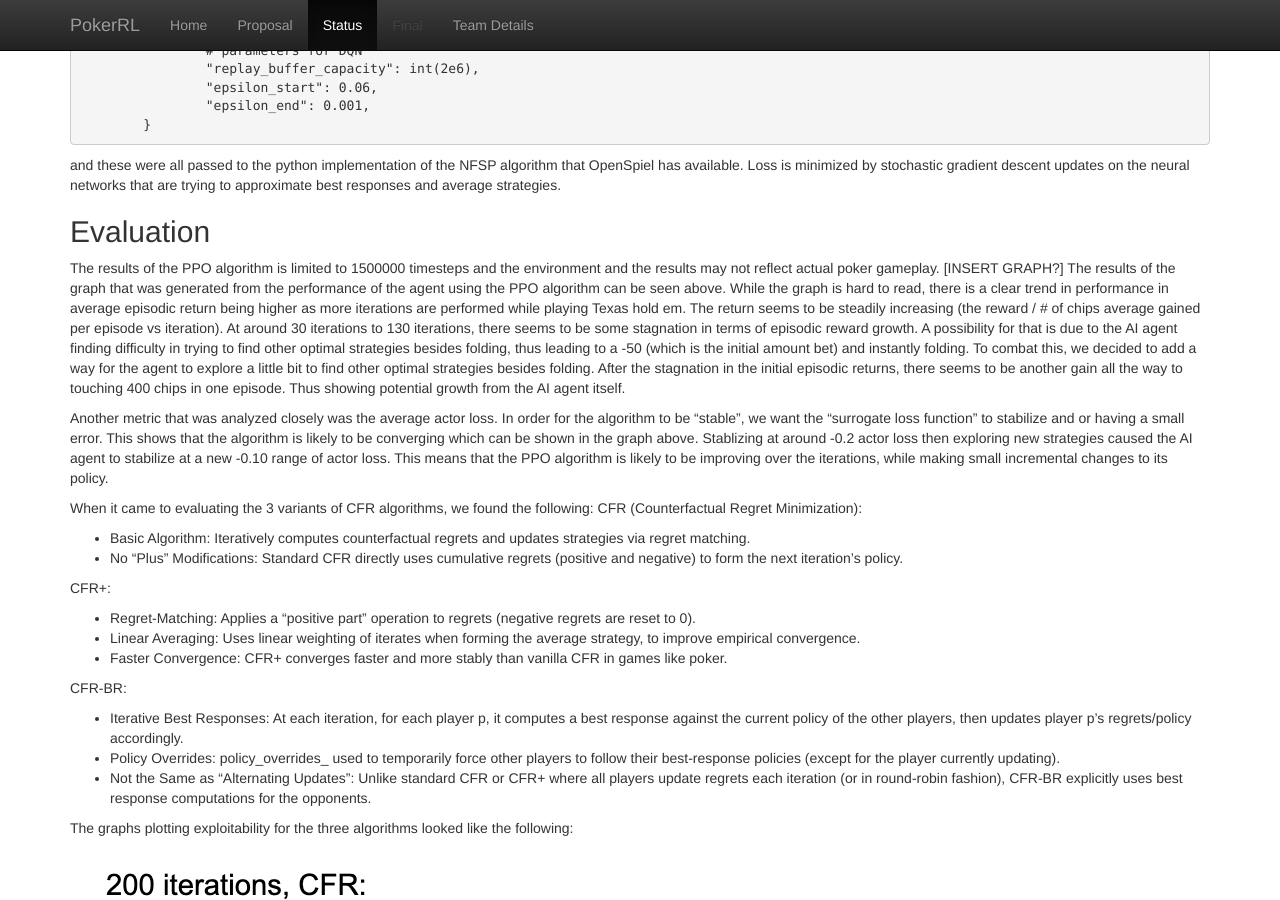
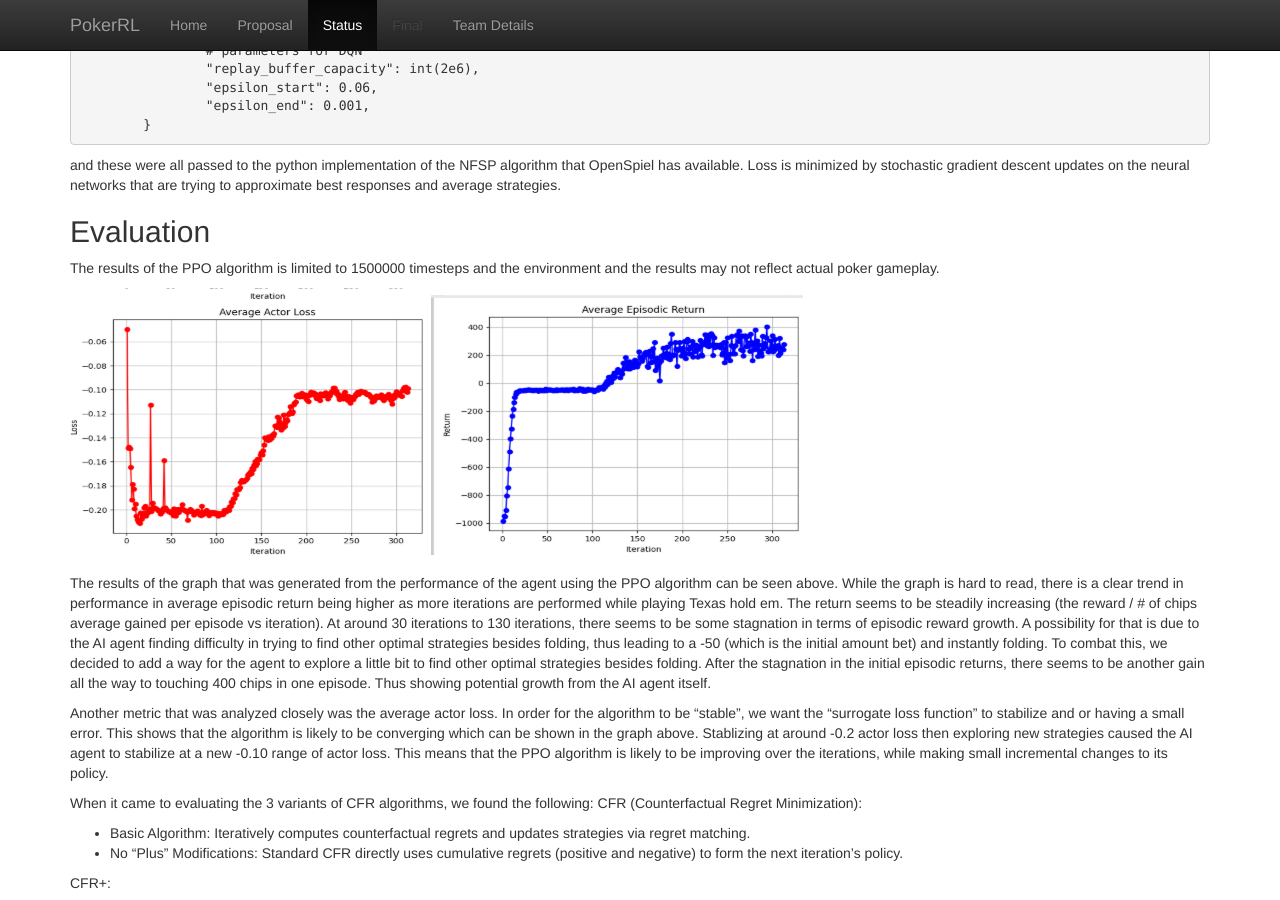
Before and after one commit to whygukin/Group-9, a Jekyll site: the page built from docs/status.md, in a window 1280 px wide and 900 px high, scrolled down 3165 px. Built offline with Jekyll 4.4.1, drawn with Linux system fonts in a browser that asks for light colours; formulas are drawn with MathJax 3.

Commit message:
Update status.md

```diff
--- a/docs/status.md
+++ b/docs/status.md
@@ -129,7 +129,11 @@ and these were all passed to the python implementation of the NFSP algorithm tha
 ## Evaluation
 
 The results of the PPO algorithm is limited to 1500000 timesteps and the environment and the results may not reflect actual poker gameplay.
-[INSERT GRAPH?]
+
+![ImageTest](https://github.com/whygukin/Group-9/blob/main/docs/ppo_actor_loss.png)
+![ImageTest](https://github.com/whygukin/Group-9/blob/main/docs/ppo_episodic_reward.png)
+
+
 The results of the graph that was generated from the performance of the agent using the PPO algorithm can be seen above. While the graph is hard to read, there is a clear trend in performance in average episodic return being higher as more iterations are performed while playing Texas hold em. The return seems to be steadily increasing (the reward / # of chips average gained per episode vs iteration). At around 30 iterations to 130 iterations, there seems to be some stagnation in terms of episodic reward growth. A possibility for that is due to the AI agent finding difficulty in trying to find other optimal strategies besides folding, thus leading to a -50 (which is the initial amount bet) and instantly folding. To combat this, we decided to add a way for the agent to explore a little bit to find other optimal strategies besides folding. After the stagnation in the initial episodic returns, there seems to be another gain all the way to touching 400 chips in one episode. Thus showing potential growth from the AI agent itself.
 
 Another metric that was analyzed closely was the average actor loss. In order for the algorithm to be “stable”, we want the “surrogate loss function” to stabilize and or having a small error. This shows that the algorithm is likely to be converging which can be shown in the graph above. Stablizing at around -0.2 actor loss then exploring new strategies caused the AI agent to stabilize at a new -0.10 range of actor loss. This means that the PPO algorithm is likely to be improving over the iterations, while making small incremental changes to its policy.
```
